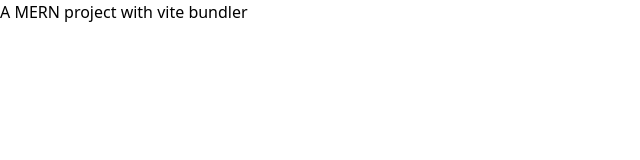
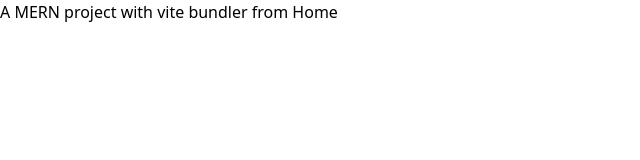
Before and after one commit to Mozahedul/ecommerce-nodejs-mysql-vite, a React (Vite) app in the folder frontend/: page / in a window 1280 px wide. Shown: the top 160 px of the page, without its empty margins (0-640 px from the left). Built offline with nearby package versions, Linux system fonts and the light colour scheme.

Commit message:
Routing setup with react-router-dom NPM package

```diff
--- a/frontend/package.json
+++ b/frontend/package.json
@@ -11,7 +11,8 @@
   },
   "dependencies": {
     "react": "^18.2.0",
-    "react-dom": "^18.2.0"
+    "react-dom": "^18.2.0",
+    "react-router-dom": "^6.14.2"
   },
   "devDependencies": {
     "@types/react": "^18.2.15",
--- a/frontend/src/App.jsx
+++ b/frontend/src/App.jsx
@@ -1,16 +1,18 @@
 // import { useState } from 'react';
+import { BrowserRouter as Router, Routes, Route } from 'react-router-dom';
 
 import './App.css';
+import Home from './pages/Home';
 
 function App() {
   // const [count, setCount] = useState(0);
 
   return (
-    <>
-      <h2 className='w-full h-screen text-4xl flex items-center justify-center'>
-        A MERN project with vite bundler
-      </h2>
-    </>
+    <Router>
+      <Routes>
+        <Route path='/' element={<Home />} />
+      </Routes>
+    </Router>
   );
 }
 
--- /dev/null
+++ b/frontend/src/pages/Home.jsx
@@ -0,0 +1,13 @@
+import React from 'react';
+
+const Home = () => {
+  return (
+    <div>
+      <h2 className='w-full h-screen text-4xl flex items-center justify-center'>
+        A MERN project with vite bundler from Home
+      </h2>
+    </div>
+  );
+};
+
+export default Home;
```
Also changed, not shown: frontend/src/components/TopHeader.jsx (added), 1 other file (tests, documents, lock files or other folders).
